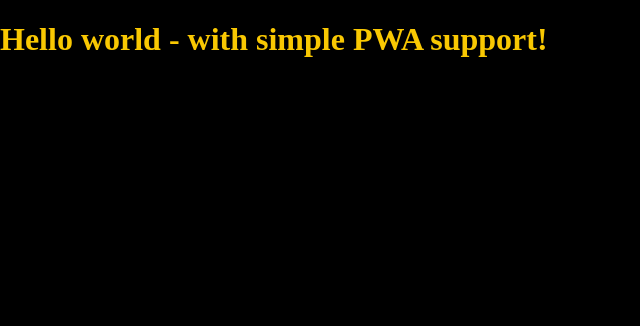
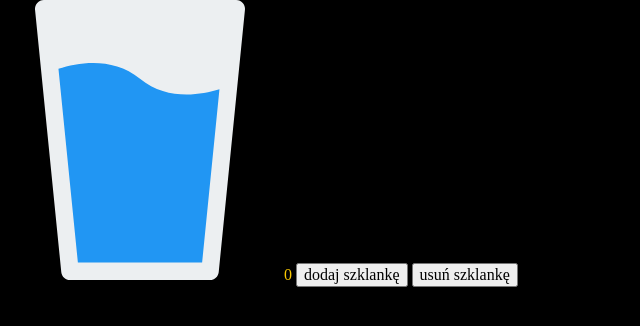
Before and after one commit to mankom/hydraapp, a website: page src/content/index.html in a window 1280 px wide. Shown: the whole page, without its empty margins (0-640 px from the left). Drawn offline with nearby package versions, Linux system fonts and the light colour scheme; files that its build step writes are made by us from their sources.

Commit message:
feat: build html structure

```diff
--- a/src/content/index.html
+++ b/src/content/index.html
@@ -1,40 +1,48 @@
 <!DOCTYPE html>
 <html lang="en">
+
 <head>
   <meta charset="UTF-8" />
   <meta name="viewport" content="width=device-width, initial-scale=1.0" />
   <meta http-equiv="X-UA-Compatible" content="ie=edge" />
-    <title>Site title</title>
-    <meta name="description" content="Description" />
+  <title>Hydraapp</title>
+  <meta name="description" content="Aplikacja zliczająca wypitą wodę." />
 
   <!-- Title -->
-    <meta property="og:title" content="" />
+  <meta property="og:title" content="Hydraapp" />
   <!-- OPTIONAL description. 2-4 sentences. -->
-    <meta property="og:description" content="" />
+  <meta property="og:description" content="Aplikacja zliczająca wypitą wodę." />
   <!-- full url with http(s) ie. https://maciejkorsan.github.io/my-repo/ -->
   <meta property="og:url" content="" />
   <!-- full url to the image with http(s) ie. https://maciejkorsan.github.io/my-repo/assets/img/fb.png. Facebook suggests at least 1200 x 630. -->
-    <meta property="og:image" content="https://maciejkorsan.com/wtf-gulp-starter/assets/img/cover.png" />
+  <meta property="og:image" content="" />
 
   <link rel="manifest" href="manifest.json" />
   <meta name="apple-mobile-web-app-capable" content="yes" />
-    <link
-      rel="apple-touch-icon"
-      sizes="192x192"
-      href="assets/pwa/icons/icon-192x192.png"
-    />
+  <link rel="apple-touch-icon" sizes="192x192" href="assets/pwa/icons/icon-192x192.png" />
 
-    <link
-      rel="icon"
-      type="image/png"
-      href="assets/pwa/icons/icon-192x192.png"
-    />
+  <link rel="icon" type="image/png" href="assets/pwa/icons/icon-192x192.png" />
 
   <link rel="stylesheet" href="css/main.css" />
 </head>
+
 <body>
-    <h1>Hello world - with simple PWA support!</h1>
+  <main class="app">
+    <svg class="water-glass" width="280" height="280" viewBox="0 0 280 280" fill="none"
+      xmlns="http://www.w3.org/2000/svg">
+      <path class="water-glass__glass"
+        d="M242.748 2.8875C241.085 1.05 238.74 0 236.255 0H43.7555C41.288 0 38.9255 1.05 37.263 2.8875C35.618 4.7075 34.7955 7.1575 35.0405 9.625L61.2905 272.125C61.7455 276.605 65.508 280 70.0055 280H210.005C214.503 280 218.265 276.605 218.703 272.125L244.953 9.625C245.215 7.1575 244.41 4.7075 242.748 2.8875Z"
+        fill="#ECEFF1" />
+      <path class="water-glass__water"
+        d="M219.455 89.25L202.13 262.5H77.8805L58.4555 68.775C80.3305 61.775 113.58 57.05 140.005 78.75C165.555 99.75 197.755 95.9 219.455 89.25Z"
+        fill="#2196F3" />
+    </svg>
+    <label class="app__counter">0</label>
+    <button class="app__add-water-glass">dodaj szklankę</button>
+    <button class="app__remove-water-glass">usuń szklankę</button>
+  </main>
 
   <script src="js/main.js"></script>
 </body>
+
 </html>
```
Also changed, not shown: src/pwa/manifest.json. Lines whose indentation alone changed are shown as unchanged.
